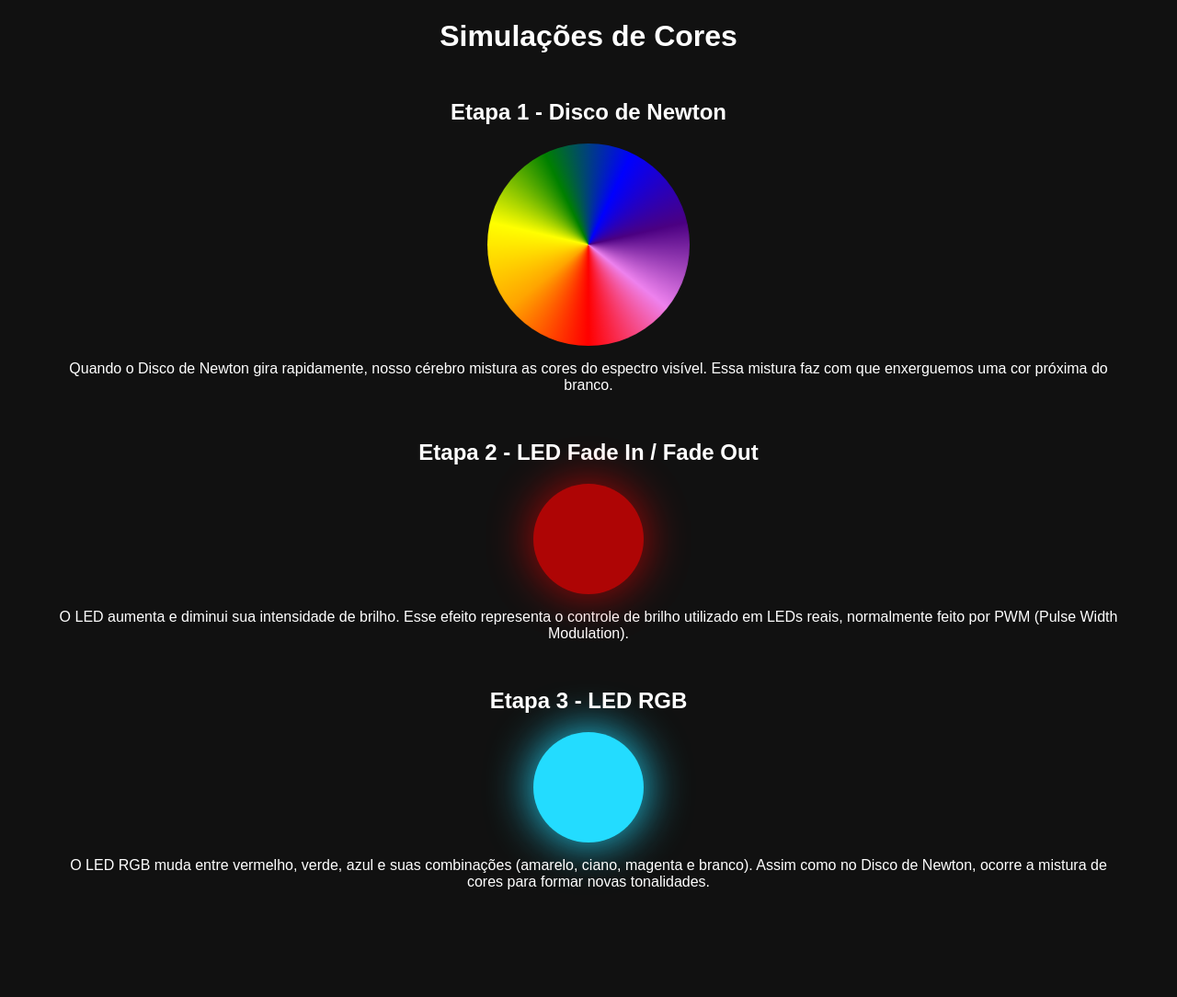
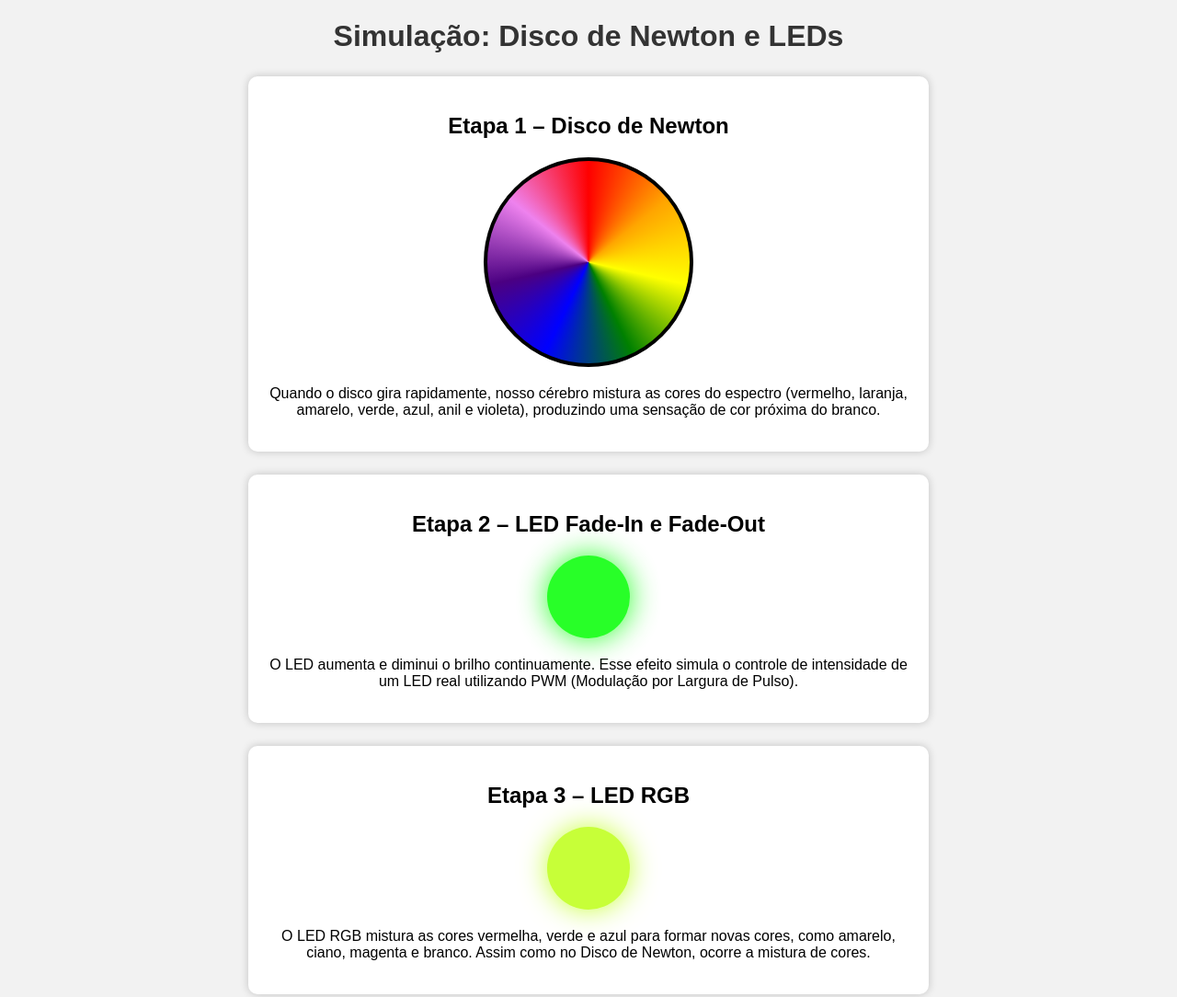
Before and after one commit to pateramatheus-gif/Disco-de-newton, a plain HTML site: page index.html in a window 1280 px wide. Shown: the whole page at 92% size. Before the commit the page ends 1018 px from the top, so only its background shows below. Drawn offline with Linux system fonts and the light colour scheme.

Commit message:
fjesughsf

```diff
--- a/Style.css
+++ b/Style.css
@@ -1,23 +1,35 @@
+
 body{
     font-family: Arial, Helvetica, sans-serif;
-    background:#111;
-    color:white;
+    background:#f2f2f2;
     text-align:center;
+    margin:20px;
+}
+
+h1{
+    color:#333;
 }
 
 section{
-    margin:50px;
+    background:white;
+    width:80%;
+    max-width:700px;
+    margin:25px auto;
+    padding:20px;
+    border-radius:10px;
+    box-shadow:0 0 10px rgba(0,0,0,.2);
 }
 
-/* ========================= */
-/* ETAPA 1 */
-/* ========================= */
+/* ===========================
+   DISCO DE NEWTON
+=========================== */
 
 .disco{
     width:220px;
     height:220px;
-    margin:auto;
+    margin:20px auto;
     border-radius:50%;
+    border:4px solid #000;
 
     background:conic-gradient(
         red,
@@ -30,7 +42,7 @@ section{
         red
     );
 
-    animation:girar 2s linear infinite;
+    animation:girar .5s linear infinite;
 }
 
 @keyframes girar{
@@ -45,62 +57,53 @@ section{
 
 }
 
-/* ========================= */
-/* ETAPA 2 */
-/* ========================= */
+/* ===========================
+   LED FADE
+=========================== */
 
-.led-fade{
+#led{
 
-    width:120px;
-    height:120px;
+    width:90px;
+    height:90px;
+    margin:20px auto;
 
     border-radius:50%;
 
-    background:red;
+    background:#00ff00;
 
-    margin:auto;
-
-    animation:fade 3s infinite alternate;
-
-    box-shadow:0 0 20px red;
+    animation:fade 2s infinite alternate;
 
 }
 
 @keyframes fade{
 
     from{
-
         opacity:.2;
-        box-shadow:0 0 10px red;
-
+        box-shadow:0 0 5px #00ff00;
     }
 
     to{
-
         opacity:1;
-        box-shadow:0 0 80px red;
-
+        box-shadow:0 0 40px #00ff00;
     }
 
 }
 
-/* ========================= */
-/* ETAPA 3 */
-/* ========================= */
+/* ===========================
+   LED RGB
+=========================== */
 
-.led-rgb{
+#rgb{
 
-    width:120px;
-    height:120px;
+    width:90px;
+    height:90px;
 
-    margin:auto;
+    margin:20px auto;
 
     border-radius:50%;
 
     background:red;
 
-    box-shadow:0 0 40px red;
-
-    transition:.8s;
+    transition:.6s;
 
 }
--- a/index.html
+++ b/index.html
@@ -3,49 +3,49 @@
 <head>
     <meta charset="UTF-8">
     <meta name="viewport" content="width=device-width, initial-scale=1.0">
-    <title>Simulação RGB e Disco de Newton</title>
+    <title>Simulação - Disco de Newton e LEDs</title>
     <link rel="stylesheet" href="style.css">
 </head>
 <body>
 
-<h1>Simulações de Cores</h1>
+    <h1>Simulação: Disco de Newton e LEDs</h1>
 
-<!-- ETAPA 1 -->
+    <!-- Etapa 1 -->
     <section>
-    <h2>Etapa 1 - Disco de Newton</h2>
+        <h2>Etapa 1 – Disco de Newton</h2>
 
         <div class="disco"></div>
 
         <p>
-        Quando o Disco de Newton gira rapidamente, nosso cérebro mistura as
-        cores do espectro visível. Essa mistura faz com que enxerguemos uma
-        cor próxima do branco.
+            Quando o disco gira rapidamente, nosso cérebro mistura as cores
+            do espectro (vermelho, laranja, amarelo, verde, azul, anil e violeta),
+            produzindo uma sensação de cor próxima do branco.
         </p>
     </section>
 
-<!-- ETAPA 2 -->
+    <!-- Etapa 2 -->
     <section>
-    <h2>Etapa 2 - LED Fade In / Fade Out</h2>
+        <h2>Etapa 2 – LED Fade-In e Fade-Out</h2>
 
-    <div class="led-fade"></div>
+        <div id="led"></div>
 
         <p>
-        O LED aumenta e diminui sua intensidade de brilho.
-        Esse efeito representa o controle de brilho utilizado em LEDs reais,
-        normalmente feito por PWM (Pulse Width Modulation).
+            O LED aumenta e diminui o brilho continuamente.
+            Esse efeito simula o controle de intensidade de um LED real
+            utilizando PWM (Modulação por Largura de Pulso).
         </p>
     </section>
 
-<!-- ETAPA 3 -->
+    <!-- Etapa 3 -->
     <section>
-    <h2>Etapa 3 - LED RGB</h2>
+        <h2>Etapa 3 – LED RGB</h2>
 
-    <div id="rgb" class="led-rgb"></div>
+        <div id="rgb"></div>
 
         <p>
-        O LED RGB muda entre vermelho, verde, azul e suas combinações
-        (amarelo, ciano, magenta e branco). Assim como no Disco de Newton,
-        ocorre a mistura de cores para formar novas tonalidades.
+            O LED RGB mistura as cores vermelha, verde e azul para formar
+            novas cores, como amarelo, ciano, magenta e branco.
+            Assim como no Disco de Newton, ocorre a mistura de cores.
         </p>
     </section>
 
--- a/script.js
+++ b/script.js
@@ -1,7 +1,7 @@
+
 const rgb = document.getElementById("rgb");
 
 const cores = [
-
     "red",
     "green",
     "blue",
@@ -9,27 +9,19 @@ const cores = [
     "cyan",
     "magenta",
     "white"
-
 ];
 
 let indice = 0;
 
-function trocarCor(){
+setInterval(() => {
 
-    rgb.style.background = cores[indice];
-
-    rgb.style.boxShadow = `0 0 50px ${cores[indice]}`;
+    rgb.style.backgroundColor = cores[indice];
+    rgb.style.boxShadow = `0 0 30px ${cores[indice]}`;
 
     indice++;
 
     if(indice >= cores.length){
-
         indice = 0;
-
     }
 
-}
-
-trocarCor();
-
-setInterval(trocarCor,1000);
+},1000);
```
Also changed, not shown: 1 other file. Lines whose indentation alone changed are shown as unchanged.
